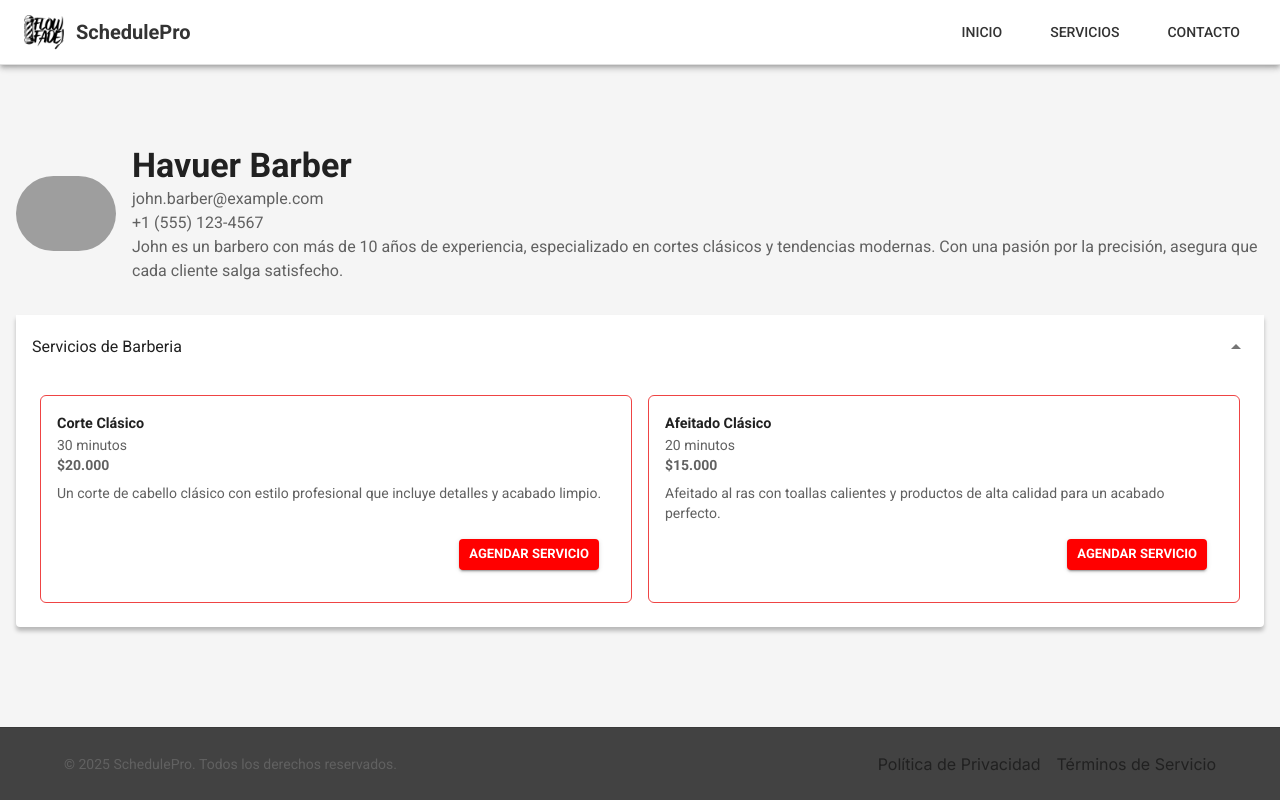
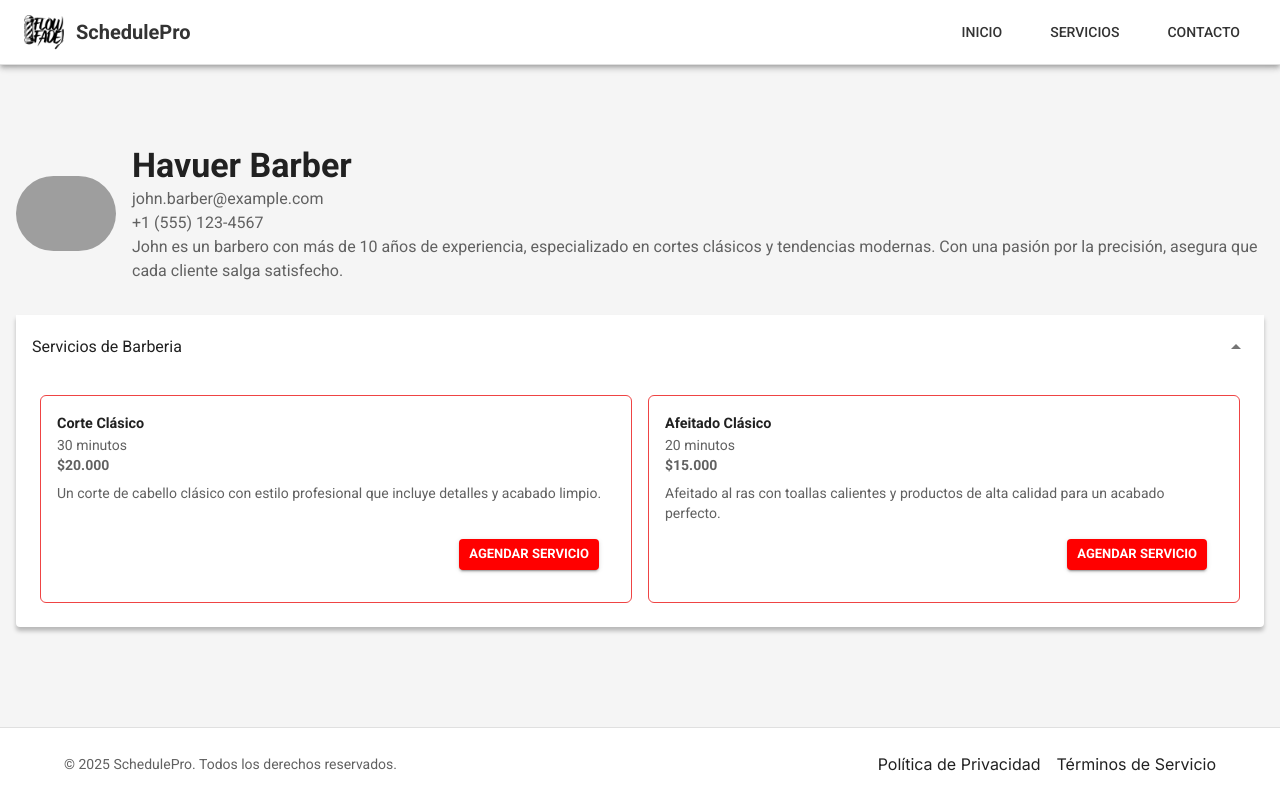
Before and after one commit to ldkjvvier/SchedulePro, a Next.js app: page /profesional/1 in a window 1280 px wide. Built offline with nearby package versions, Linux system fonts and the light colour scheme; grey boxes are pictures that could not be loaded.

Commit message:
feat: Update components to use 'background.paper' for consistent theming

```diff
--- a/src/app/components/Footer.tsx
+++ b/src/app/components/Footer.tsx
@@ -14,7 +14,7 @@ const Footer = () => {
 		<Box
 			component="footer"
 			sx={{
-				bgcolor: 'primary.main',
+				bgcolor: 'background.paper',
 				borderTop: 1,
 				borderColor: 'divider',
 				py: 3,
--- a/src/app/components/HeaderBase.tsx
+++ b/src/app/components/HeaderBase.tsx
@@ -13,7 +13,7 @@ const HeaderBase: React.FC<HeaderBaseProps> = ({ children, sx }) => {
 		<AppBar
 			position="static"
 			sx={{
-				backgroundColor: '#FFFFFF',
+				backgroundColor: 'background.paper',
 				borderBottom: '1px solid #E0E0E0',
 				...sx,
 				zIndex: 1000,
--- a/src/app/profesional/[id]/modal/Footer.tsx
+++ b/src/app/profesional/[id]/modal/Footer.tsx
@@ -11,7 +11,7 @@ export const Footer: React.FC = () => {
 				display: 'flex',
 				justifyContent: 'space-between',
 				alignItems: 'center',
-				backgroundColor: theme.palette.background.paper,
+				backgroundColor: 'Background.paper',
 				padding: theme.spacing(2),
 				boxShadow: `0 -2px 5px ${theme.palette.grey[400]}`,
 				zIndex: 10,
```
